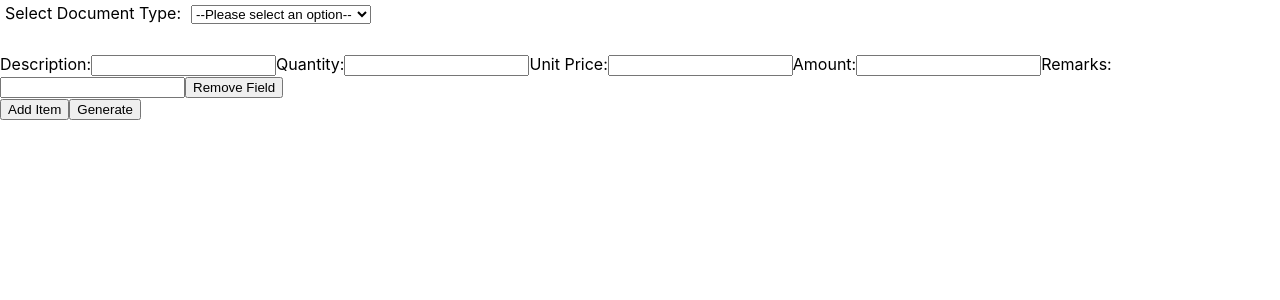
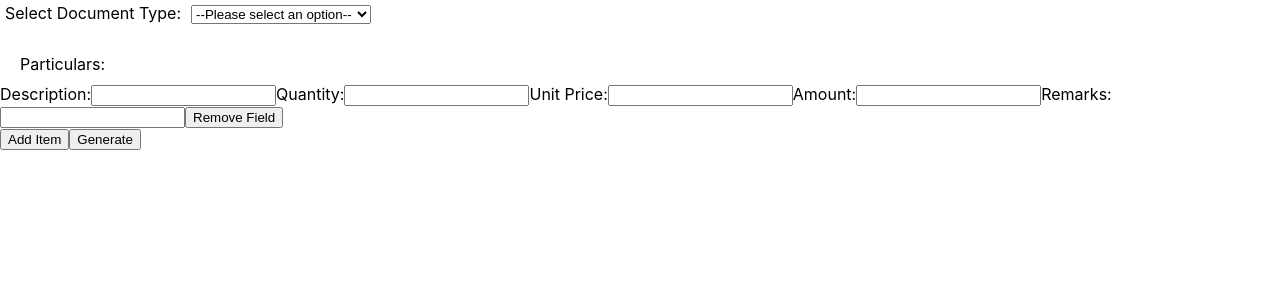
Before and after one commit to raverion/mfts_docugen, a React (Create React App) app: page / in a window 1280 px wide. Shown: the top 300 px of the page. Built offline with nearby package versions, Linux system fonts and the light colour scheme.

Commit message:
updated css

```diff
--- a/src/App.css
+++ b/src/App.css
@@ -29,6 +29,12 @@ body {
 
 .separator {
   height: 10px;
+}
+
+.particulars_label {
+  margin-left: 20px;
+  text-align: left;
+  display: inline-block;
 }
 
 /* .App {
--- a/src/App.js
+++ b/src/App.js
@@ -134,7 +134,8 @@ const App = () => {
 
       <div>{renderInputFields()}</div>
       <div className="separator"></div>
-
+      <div className="particulars_label">Particulars:</div>
+      <div className="separator"></div>
       <div>
         {tableFields.map((field, index) => (
           <div key={index}>
```
